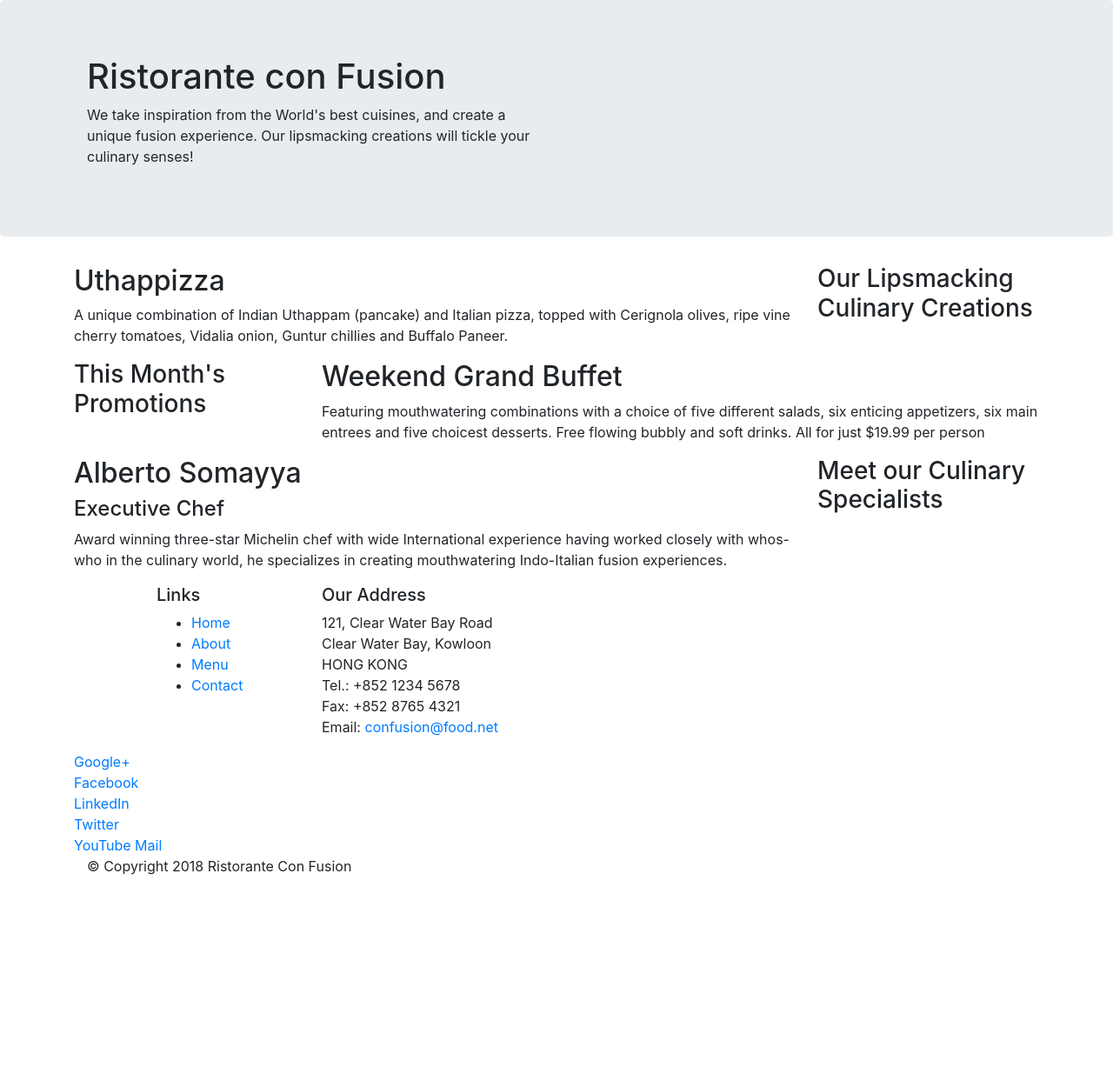
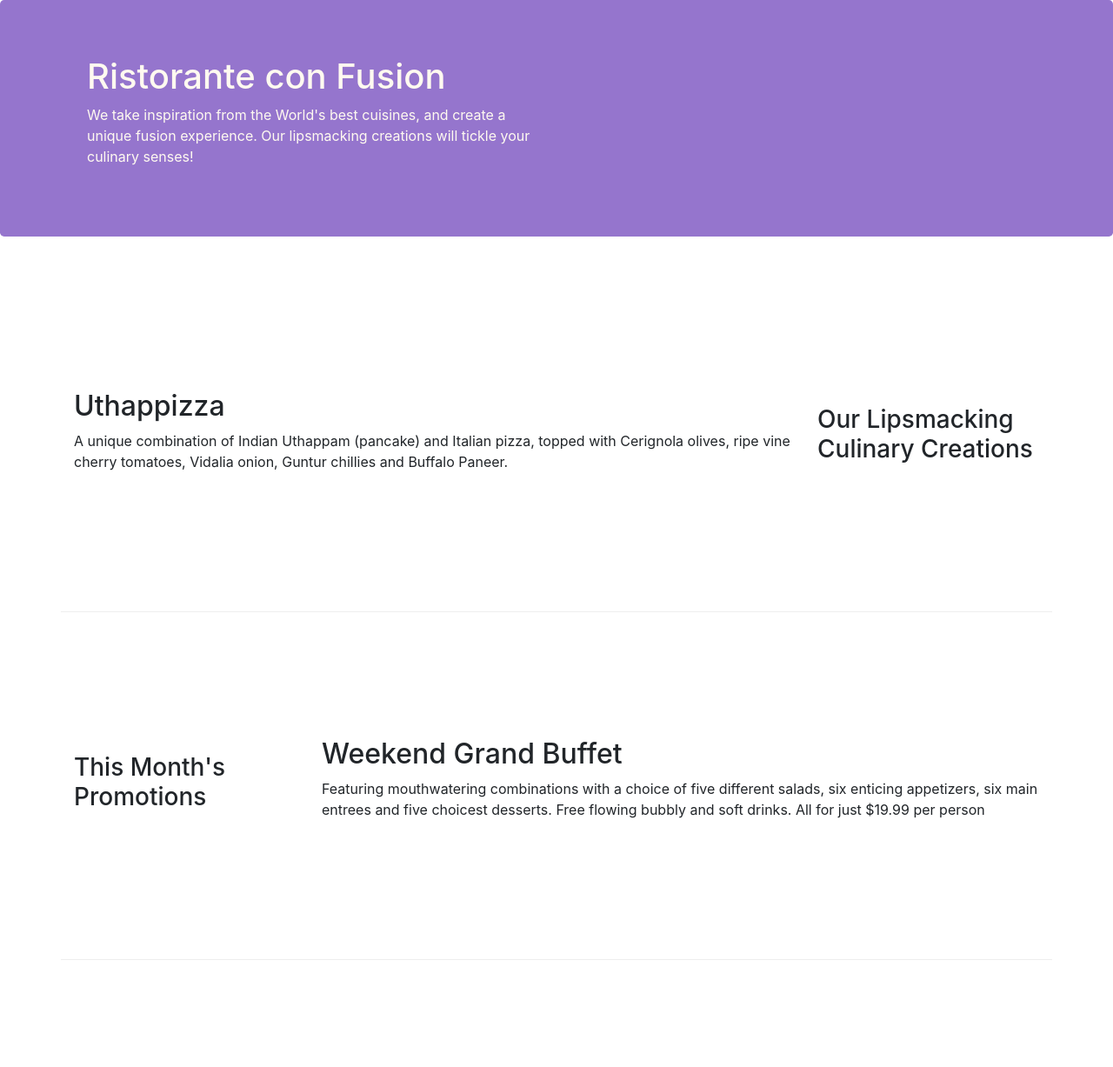
Before and after one commit to Shubhamkumarjha1244/BOOTSTRAP_PROJECT, a website: page index.html in a window 1280 px wide. Shown: the top 1227 px of the page at 87% size. Before the commit the page ends 1024 px from the top, so only its background shows below. Drawn offline with nearby package versions, Linux system fonts and the light colour scheme.

Commit message:
3rd commit --Bootstrap Grid Part 2

```diff
--- /dev/null
+++ b/css/styles.css
@@ -0,0 +1,30 @@
+.row-header{
+    margin:0px auto;
+    padding:0px;
+}
+
+.row-content {
+    margin:0px auto;
+    padding: 50px 0px 50px 0px;
+    border-bottom: 1px ridge;
+    min-height:400px;
+}
+
+.footer{
+    background-color: #cde9c4;
+    margin:0px auto;
+    padding: 20px 0px 20px 0px;
+}
+
+.jumbotron {
+    padding:70px 30px 70px 30px;
+    margin:0px auto;
+    background: #9575CD ;
+    color:floralwhite;
+}
+
+.address{
+    font-size:80%;
+    margin:0px;
+    color:#0f0f0f;
+}
--- a/index.html
+++ b/index.html
@@ -7,17 +7,18 @@
         <meta charset="utf-8">
         <meta name="viewport" content="width=device-width, initial-scale=1, shrink-to-fit=no">
         <meta http-equiv="x-ua-compatible" content="ie=edge">
-
+        <link rel="stylesheet" href="css/styles.css" >
         <!-- Bootstrap CSS -->
         <link rel="stylesheet" href="node_modules/bootstrap/dist/css/bootstrap.min.css">
+
 </head>
 
 <body>
 
-    <header class="jumbotron">
+    <header class="jumbotron" style="background: #9575CD ;">
         <div class="container">
 
-        <div  class="row">
+        <div  class="row row-header">
             <div class="col-12 col-sm-6">
                 <div class="col-12 col-sm">
                     <h1>Ristorante con Fusion</h1>
@@ -32,7 +33,7 @@
 
 
     <div class="container">
-        <div class="row">
+        <div class="row row-content align-items-center">
             <div class="col-12 col-sm-4 col-md-3 order-sm-last">
                 <h3>Our Lipsmacking Culinary Creations</h3>
             </div>
@@ -43,7 +44,7 @@
         </div>
 
 
-        <div class="row" >
+        <div class="row row-content align-items-center" >
             <div class="col-12 col-sm-4 col-md-3">
                 <h3>This Month's Promotions</h3>
             </div>
@@ -53,7 +54,7 @@
             </div>
         </div>
 
-        <div class="row">
+        <div class="row row-content align-items-center">
             <div class="col-12 col-sm-4 col-md-3 order-sm-last">
                 <h3>Meet our Culinary Specialists</h3>
             </div>
@@ -65,12 +66,12 @@
         </div>
     </div>
 
-    <footer>
+    <footer Style="background-color: #cde9c4;">
         <div class="container">
             <div class="row">
                 <div class="col-4 offset-1 col-sm-2">
                     <h5>Links</h5>
-                    <ul >
+                    <ul class="list-unstyled" >
                         <li><a href="#">Home</a></li>
                         <li><a href="#">About</a></li>
                         <li><a href="#">Menu</a></li>
@@ -88,8 +89,8 @@
 		              Email: <a href="mailto:confusion@food.net">confusion@food.net</a>
 		           </address>
                 </div>
-                <div>
-                    <div class="col-12 col-sm-4">
+                <div class="text-center">
+                    <div class="col-12 col-sm-4 align-self-center">
                         <a href="http://google.com/+">Google+</a>
                         <a href="http://www.facebook.com/profile.php?id=">Facebook</a>
                         <a href="http://www.linkedin.com/in/">LinkedIn</a>
@@ -99,7 +100,7 @@
                     </div>
                 </div>
            </div>
-           <div>
+           <div class="row justify-content-center">
                 <div class="col-auto">
                     <p>© Copyright 2018 Ristorante Con Fusion</p>
                 </div>
```
